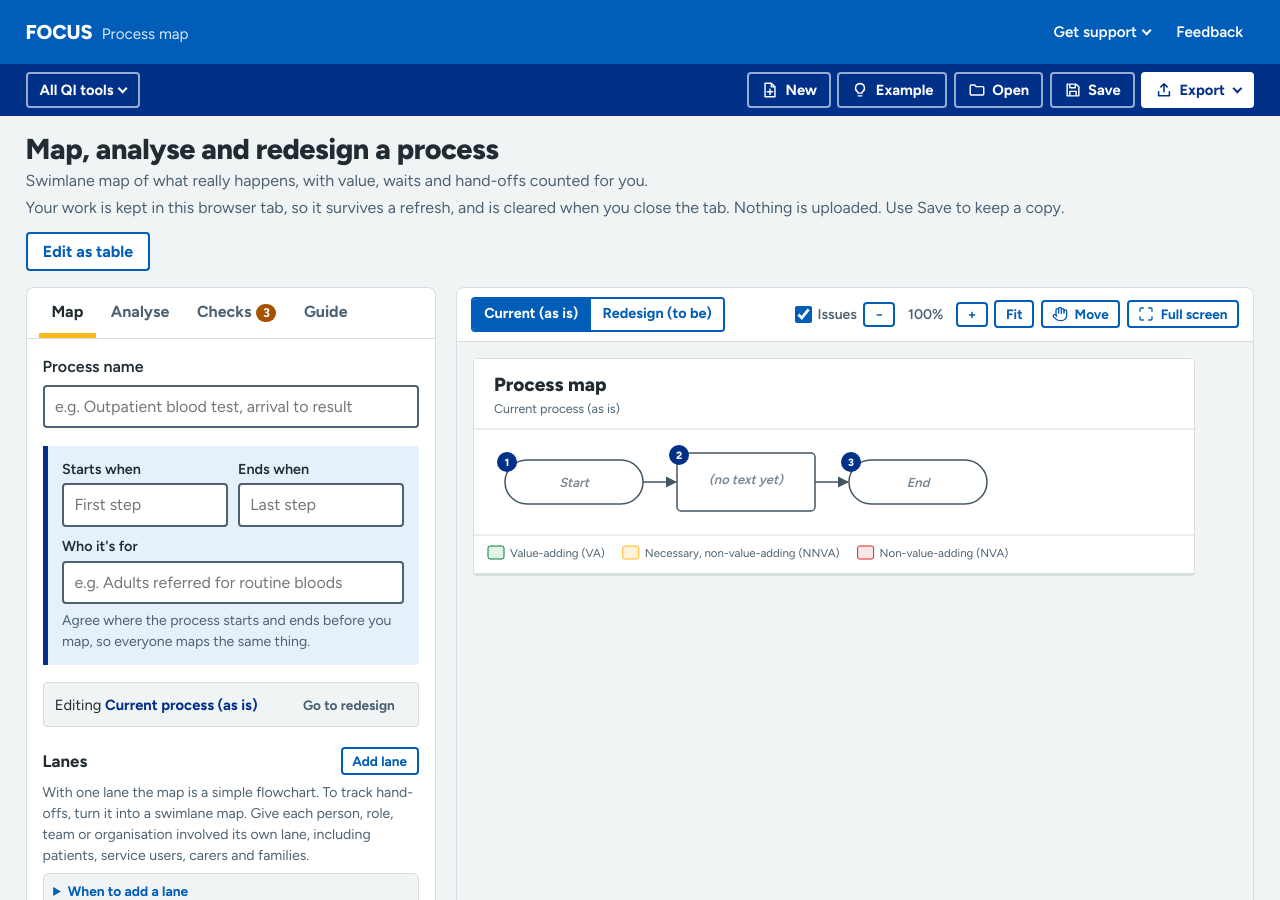
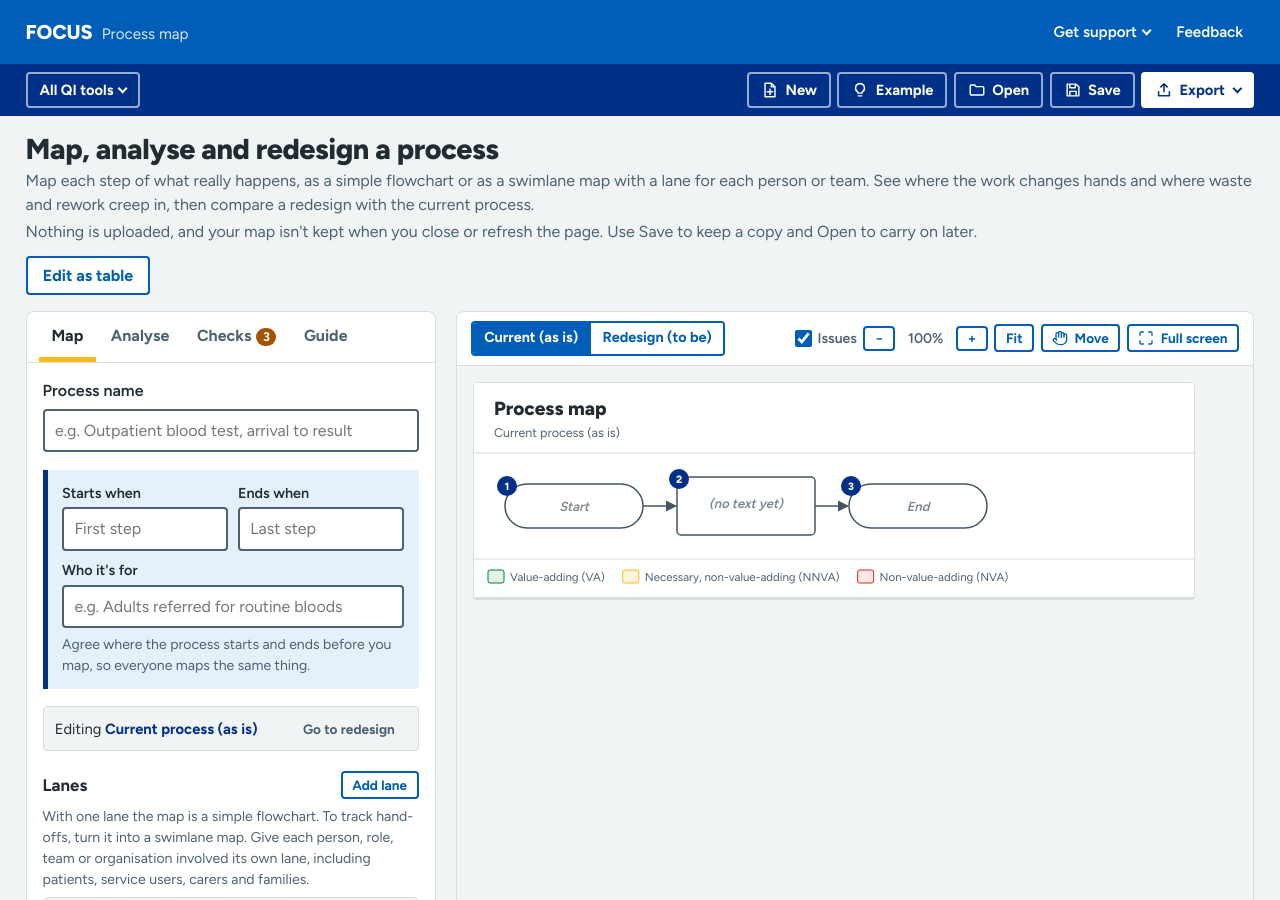
Before and after one commit to PerrinShanks-Cogito/IntegratedQiTools, a Jekyll site: the page built from process_map/index.html, in a window 1280 px wide and 900 px high. Built offline with Jekyll 4.4.1, drawn with Linux system fonts in a browser that asks for light colours.

Commit message:
Process map: clearer header description
The first line now says what the tool does (a flowchart or a swimlane
map, hand-offs, waste and rework, comparing a redesign). The second no
longer says work is kept in the browser tab, which stopped being true
when the tool began opening on a fresh map; it says to use Save and Open.

Co-Authored-By: Claude Opus 5.5 <noreply@anthropic.com>
Claude-Session: https://claude.ai/code/session_01CcqVcnXrYyRfF69skfK4re

```diff
--- a/process_map/index.html
+++ b/process_map/index.html
@@ -203,8 +203,8 @@ select.field{overflow:visible;cursor:pointer}
 <div class="page-head fa-host">
   <div class="fa-head-text">
     <h1>Map, analyse and redesign a process</h1>
-    <p class="meta">Swimlane map of what really happens, with value, waits and hand-offs counted for you.</p>
-    <p class="meta">Your work is kept in this browser tab, so it survives a refresh, and is cleared when you close the tab. Nothing is uploaded. Use Save to keep a copy.</p>
+    <p class="meta">Map each step of what really happens, as a simple flowchart or as a swimlane map with a lane for each person or team. See where the work changes hands and where waste and rework creep in, then compare a redesign with the current process.</p>
+    <p class="meta">Nothing is uploaded, and your map isn't kept when you close or refresh the page. Use Save to keep a copy and Open to carry on later.</p>
     <div class="actions" style="margin-top:.75rem">
       <button class="btn" id="btnTable" type="button">Edit as table</button>
     </div>
```
